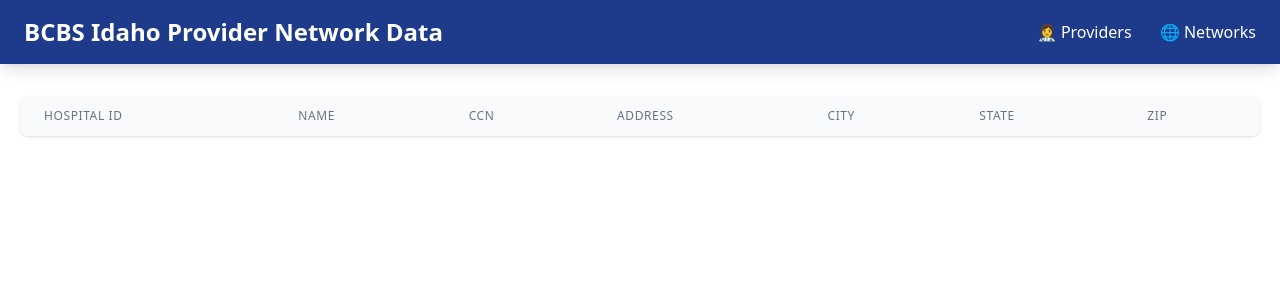
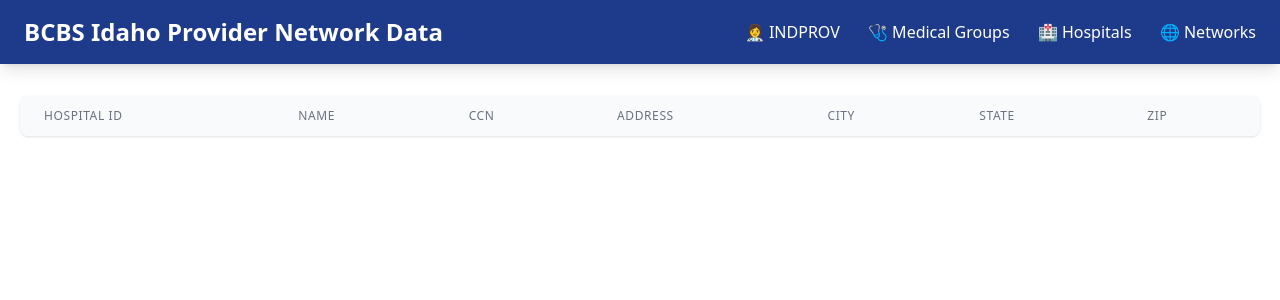
Before and after one commit to andrewfurman/IdahoProviders, a Flask app: page /hospitals in a window 1280 px wide. Shown: the top 300 px of the page. Run offline with Flask 3, Linux system fonts and the light colour scheme; lists and menus that the app fills with data are empty; some libraries are stand-ins or nearby versions.

Commit message:
Assistant checkpoint: Update header navigation with new links and emojis
Assistant generated file changes:
- providers/templates/header.html: Update header navigation links and emojis

---

User prompt:

Can you update the header so that it has links on to the right for individual providers?  So spell out INDPROV, abbreviate it that way, keep the emoji there, and then also have the next link be for medical groups, then the next link be for hospitals, then the following link be for networks.  Keep the previous emojis I was using and then for pick maybe a stethoscope emoji for medical groups and pick a hospital emoji for hospitals in the header HTML file.

Replit-Commit-Author: Assistant
Replit-Commit-Session-Id: 5d8a1535-97a6-449d-a6c7-b69511934c5d

```diff
--- a/providers/templates/header.html
+++ b/providers/templates/header.html
@@ -12,7 +12,9 @@
         <div class="container mx-auto flex justify-between items-center">
             <h1 class="text-white font-bold text-2xl">BCBS Idaho Provider Network Data</h1>
             <nav class="space-x-6">
-                <a href="{{ url_for('providers.providers') }}" class="text-white hover:text-blue-200">👩‍⚕️ Providers</a>
+                <a href="{{ url_for('providers.providers') }}" class="text-white hover:text-blue-200">👩‍⚕️ INDPROV</a>
+                <a href="{{ url_for('providers.medical_groups') }}" class="text-white hover:text-blue-200">🩺 Medical Groups</a>
+                <a href="{{ url_for('providers.hospitals') }}" class="text-white hover:text-blue-200">🏥 Hospitals</a>
                 <a href="{{ url_for('providers.networks') }}" class="text-white hover:text-blue-200">🌐 Networks</a>
             </nav>
         </div>
```
